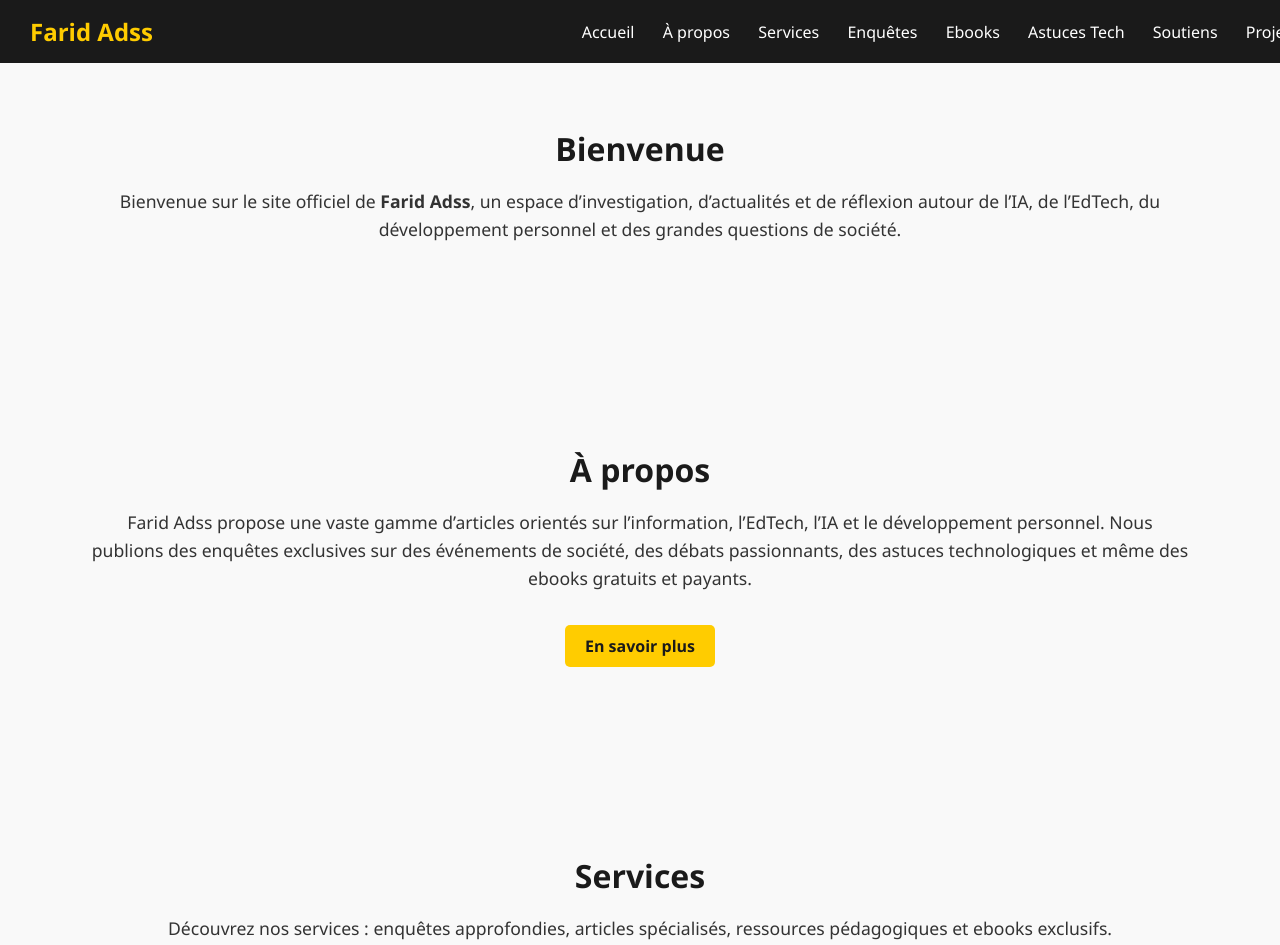
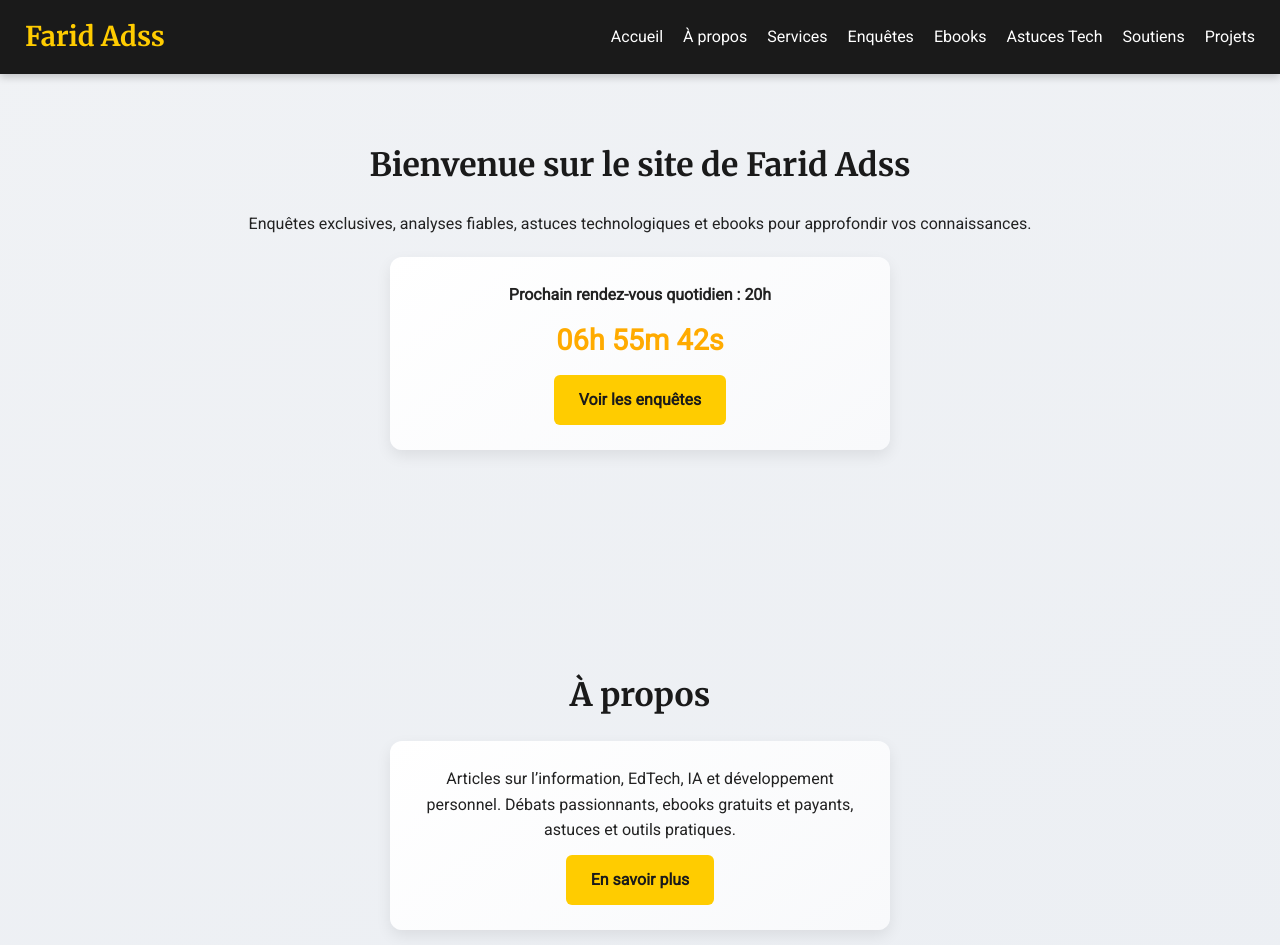
Before and after one commit to Faridadss7/Adss-investigation, a plain HTML site: page index.html in a window 1280 px wide. Shown: the top 945 px of the page. Drawn offline with Linux system fonts and the light colour scheme.

Commit message:
Update index.html

```diff
--- a/index.html
+++ b/index.html
@@ -3,94 +3,134 @@
 <head>
 <meta charset="UTF-8">
 <meta name="viewport" content="width=device-width, initial-scale=1.0">
-  <title>Farid Adss | Site d’Investigation</title>
+<title>Farid Adss | Accueil</title>
+
+<!-- Fonts -->
+<link href="https://fonts.googleapis.com/css2?family=Roboto&family=Merriweather:wght@700&display=swap" rel="stylesheet">
+
 <style>
+  * { margin:0; padding:0; box-sizing:border-box; }
+
   body {
-      margin: 0;
-      font-family: "Segoe UI", Tahoma, Geneva, Verdana, sans-serif;
-      background-color: #f9f9f9;
+    font-family: 'Roboto', sans-serif;
+    background: linear-gradient(160deg, #f0f2f5, #e4e9f0);
     color: #222;
+    line-height: 1.6;
   }
 
   header {
-      background: #1a1a1a;
-      color: #fff;
-      padding: 15px 30px;
     position: fixed;
-      width: 100%;
-      top: 0;
-      left: 0;
-      z-index: 1000;
-      display: flex;
-      justify-content: space-between;
-      align-items: center;
+    top:0; left:0;
+    width:100%;
+    background-color: #1a1a1a;
+    color:#fff;
+    padding:15px 25px;
+    display:flex;
+    justify-content:space-between;
+    align-items:center;
+    z-index:1000;
+    box-shadow:0 3px 8px rgba(0,0,0,0.2);
   }
 
   header h1 {
-      margin: 0;
-      font-size: 1.5em;
-      color: #ffcc00;
+    font-family: 'Merriweather', serif;
+    font-size:1.7em;
+    color:#ffcc00;
   }
 
-    nav a {
-      color: #fff;
-      text-decoration: none;
-      margin: 0 12px;
-      font-size: 1em;
+  nav ul {
+    list-style:none;
+    display:flex;
+  }
+
+  nav ul li { margin-left:20px; }
+  nav ul li a {
+    text-decoration:none;
+    color:#fff;
+    font-weight:500;
     transition: color 0.3s;
   }
+  nav ul li a:hover { color:#ffcc00; }
 
-    nav a:hover {
-      color: #ffcc00;
-    }
+  #menu-toggle { display:none; font-size:1.8em; background:none; border:none; color:#fff; cursor:pointer; }
 
   .section {
-      padding: 100px 20px 60px;
-      max-width: 1100px;
-      margin: auto;
-      text-align: center;
+    padding:140px 20px 60px;
+    max-width:1100px;
+    margin:auto;
+    text-align:center;
   }
 
   .section h2 {
-      font-size: 2em;
-      color: #1a1a1a;
-      margin-bottom: 15px;
+    font-family: 'Merriweather', serif;
+    font-size:2em;
+    margin-bottom:20px;
+    color:#1a1a1a;
   }
 
-    .section p {
-      font-size: 1.1em;
-      line-height: 1.6;
-      color: #333;
+  .card {
+    background: linear-gradient(145deg, #fff, #f8f9fb);
+    border-radius:12px;
+    padding:25px;
+    margin:20px auto;
+    max-width:500px;
+    box-shadow:0 6px 15px rgba(0,0,0,0.08);
+    transition: transform 0.3s, box-shadow 0.3s;
+  }
+
+  .card:hover {
+    transform: translateY(-6px);
+    box-shadow:0 10px 25px rgba(0,0,0,0.15);
   }
 
   .btn {
-      display: inline-block;
-      margin-top: 15px;
-      padding: 10px 20px;
-      background: #ffcc00;
-      color: #1a1a1a;
-      text-decoration: none;
-      border-radius: 5px;
-      font-weight: bold;
-      transition: background 0.3s;
+    display:inline-block;
+    padding:12px 25px;
+    margin-top:12px;
+    background-color:#ffcc00;
+    color:#1a1a1a;
+    text-decoration:none;
+    border-radius:6px;
+    font-weight:bold;
+    transition: background 0.3s, transform 0.2s;
   }
 
   .btn:hover {
-      background: #e6b800;
+    background-color:#e6b800;
+    transform: translateY(-2px);
   }
 
   footer {
-      background: #1a1a1a;
-      color: #ddd;
-      text-align: center;
-      padding: 15px 10px;
-      font-size: 0.9em;
-      margin-top: 50px;
+    background:#1a1a1a;
+    color:#ddd;
+    text-align:center;
+    padding:25px 15px;
+    font-size:0.9em;
+    margin-top:50px;
+  }
+  footer a { color:#ffcc00; text-decoration:none; }
+
+  #countdown {
+    font-size:1.8rem;
+    font-weight:700;
+    color:#ffab00;
+    margin-top:10px;
   }
 
-    footer a {
-      color: #ffcc00;
-      text-decoration: none;
+  @media(max-width:768px){
+    nav ul {
+      display:none;
+      flex-direction:column;
+      background:#1a1a1a;
+      position:absolute;
+      top:60px; right:0;
+      width:220px;
+      border-left:1px solid #333;
+      padding:15px 0;
+    }
+    nav ul li { margin:12px 0; text-align:right; margin-right:15px; }
+    #menu-toggle { display:block; }
+    nav ul.menu-open { display:flex; }
   }
 </style>
 </head>
@@ -98,69 +138,111 @@
 
 <header>
   <h1>Farid Adss</h1>
+  <button id="menu-toggle" aria-label="Ouvrir le menu">&#9776;</button>
   <nav>
-      <a href="index.html">Accueil</a>
-      <a href="apropos.html">À propos</a>
-      <a href="services.html">Services</a>
-      <a href="enquetes.html">Enquêtes</a>
-      <a href="ebooks.html">Ebooks</a>
-      <a href="astuces.html">Astuces Tech</a>
-      <a href="soutiens.html">Soutiens</a>
-      <a href="projets.html">Projets</a>
+    <ul class="menu">
+      <li><a href="index.html">Accueil</a></li>
+      <li><a href="apropos.html">À propos</a></li>
+      <li><a href="services.html">Services</a></li>
+      <li><a href="enquetes.html">Enquêtes</a></li>
+      <li><a href="ebooks.html">Ebooks</a></li>
+      <li><a href="astuces.html">Astuces Tech</a></li>
+      <li><a href="soutiens.html">Soutiens</a></li>
+      <li><a href="projets.html">Projets</a></li>
+    </ul>
   </nav>
 </header>
 
 <section class="section" id="accueil">
-    <h2>Bienvenue</h2>
-    <p>Bienvenue sur le site officiel de <strong>Farid Adss</strong>, un espace d’investigation, d’actualités et de réflexion autour de l’IA, de l’EdTech, du développement personnel et des grandes questions de société.</p>
+  <h2>Bienvenue sur le site de Farid Adss</h2>
+  <p>Enquêtes exclusives, analyses fiables, astuces technologiques et ebooks pour approfondir vos connaissances.</p>
+  <div class="card">
+    <p><strong>Prochain rendez-vous quotidien : 20h</strong></p>
+    <div id="countdown"></div>
+    <a href="enquetes.html" class="btn">Voir les enquêtes</a>
+  </div>
 </section>
 
 <section class="section" id="apropos">
   <h2>À propos</h2>
-    <p>Farid Adss propose une vaste gamme d’articles orientés sur l’information, l’EdTech, l’IA et le développement personnel.
-    Nous publions des enquêtes exclusives sur des événements de société, des débats passionnants, des astuces technologiques et même des ebooks gratuits et payants.</p>
+  <div class="card">
+    <p>Articles sur l’information, EdTech, IA et développement personnel. Débats passionnants, ebooks gratuits et payants, astuces et outils pratiques.</p>
     <a href="apropos.html" class="btn">En savoir plus</a>
+  </div>
 </section>
 
 <section class="section" id="services">
   <h2>Services</h2>
-    <p>Découvrez nos services : enquêtes approfondies, articles spécialisés, ressources pédagogiques et ebooks exclusifs.</p>
+  <div class="card">
+    <p>Enquêtes terrain, rédaction de rapports, analyses stratégiques, ebooks et astuces technologiques pour professionnels.</p>
     <a href="services.html" class="btn">Découvrir</a>
+  </div>
 </section>
 
 <section class="section" id="enquetes">
   <h2>Enquêtes</h2>
-    <p>Plongez au cœur d’enquêtes inédites sur les événements qui façonnent notre monde. Nos publications sont diffusées chaque soir à <strong>20h</strong>.</p>
-    <a href="enquetes.html" class="btn">Voir les enquêtes</a>
+  <div class="card">
+    <p>Plongez au cœur d’enquêtes exclusives publiées chaque soir à 20h.</p>
+    <a href="enquetes.html" class="btn">Voir toutes les enquêtes</a>
+  </div>
 </section>
 
 <section class="section" id="ebooks">
   <h2>Ebooks</h2>
-    <p>Accédez à nos ebooks gratuits et payants sur la tech, l’internet et les piliers du Mindself. Exemple : <em>Dark Web : comprendre et naviguer légalement</em>, <em>Qu’est-ce que le e-commerce et ses opportunités ?</em></p>
+  <div class="card">
+    <p>Accédez à nos ebooks gratuits et payants sur la tech, l’internet et le développement personnel.</p>
     <a href="ebooks.html" class="btn">Explorer</a>
+  </div>
 </section>
 
 <section class="section" id="astuces">
   <h2>Astuces Tech</h2>
-    <p>Retrouvez des astuces pratiques sur l’EdTech, l’intelligence artificielle et les meilleures applications professionnelles.</p>
+  <div class="card">
+    <p>Retrouvez des astuces pratiques sur EdTech, IA et applications professionnelles.</p>
     <a href="astuces.html" class="btn">Voir les astuces</a>
+  </div>
 </section>
 
 <section class="section" id="soutiens">
   <h2>Soutiens</h2>
-    <p>Vous souhaitez soutenir cette initiative ? Partagez massivement le site, proposez des sujets via notre formulaire ou participez financièrement pour faire grandir la communauté.</p>
+  <div class="card">
+    <p>Partagez le site, proposez des sujets ou contribuez financièrement pour faire évoluer la communauté.</p>
     <a href="soutiens.html" class="btn">Soutenir</a>
+  </div>
 </section>
 
 <section class="section" id="projets">
   <h2>Projets en cours</h2>
-    <p>Découvrez nos projets en développement : nouvelles enquêtes, formations EdTech, ebooks et outils pour la communauté.</p>
+  <div class="card">
+    <p>Découvrez nos projets : enquêtes, ebooks, astuces et outils pour la communauté.</p>
     <a href="projets.html" class="btn">Voir les projets</a>
+  </div>
 </section>
 
 <footer>
-    <p>&copy; 2025 Farid Adss. Tous droits réservés. | Contact : <a href="mailto:faridadss1234@gmail.com">faridadss1234@gmail.com</a></p>
+  <p>&copy; 2025 Farid Adss | Contact : <a href="mailto:faridadss1234@gmail.com">faridadss1234@gmail.com</a></p>
 </footer>
+
+<script>
+  const menuToggle = document.getElementById('menu-toggle');
+  const menu = document.querySelector('nav ul');
+  menuToggle.addEventListener('click',()=>{ menu.classList.toggle('menu-open'); });
+
+  function updateCountdown() {
+    const countdownEl = document.getElementById('countdown');
+    const now = new Date();
+    let target = new Date();
+    target.setHours(20,0,0,0);
+    if(now > target) target.setDate(target.getDate()+1);
+    const diff = target - now;
+    const h = Math.floor(diff/(1000*60*60));
+    const m = Math.floor((diff%(1000*60*60))/(1000*60));
+    const s = Math.floor((diff%(1000*60))/1000);
+    countdownEl.textContent = `${h.toString().padStart(2,'0')}h ${m.toString().padStart(2,'0')}m ${s.toString().padStart(2,'0')}s`;
+  }
+  updateCountdown();
+  setInterval(updateCountdown,1000);
+</script>
 
 </body>
 </html>
```
Lines whose indentation alone changed are shown as unchanged.
